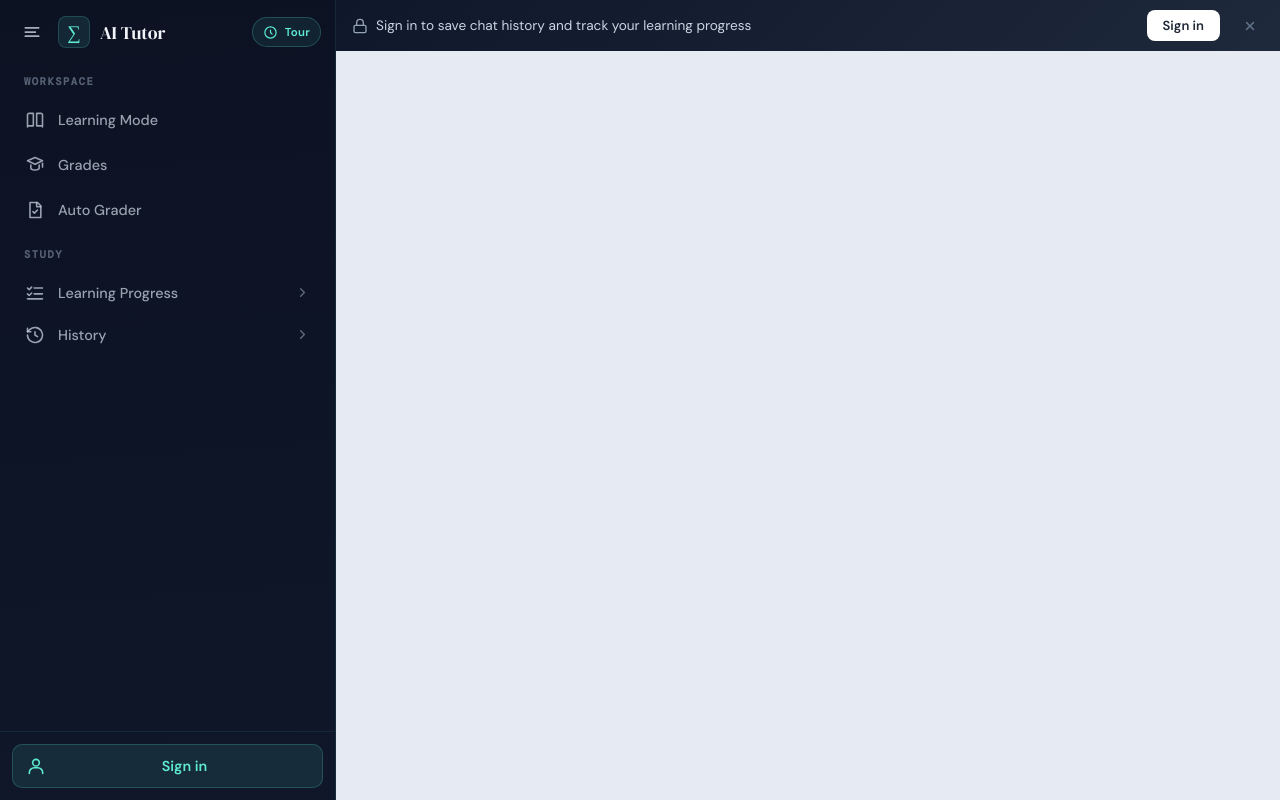
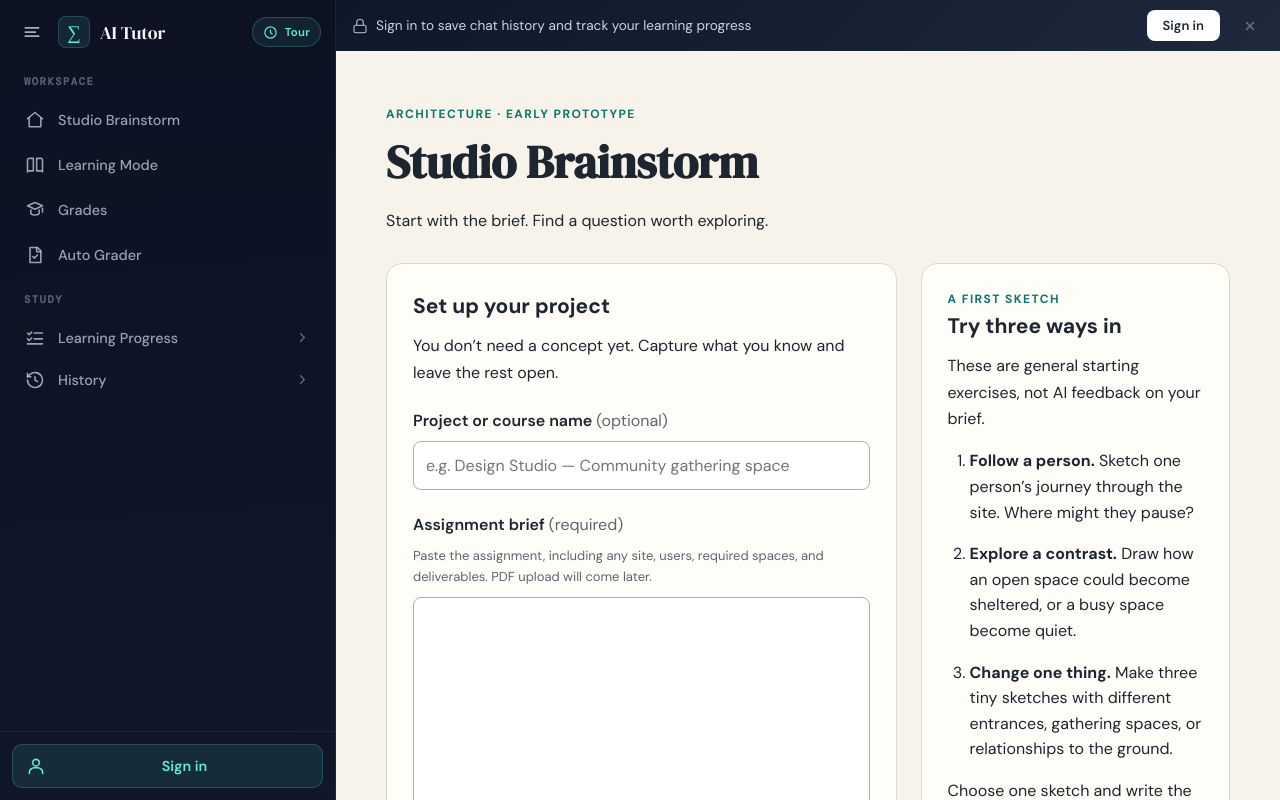
Before and after one commit to itsronathan/architecture-ai-tutor, a React (Vite) app in the folder frontend/: page /studio in a window 1280 px wide. Built offline with nearby package versions, Linux system fonts and the light colour scheme; no server answers.

Commit message:
Add architecture studio brainstorming starter

```diff
--- a/frontend/src/App.tsx
+++ b/frontend/src/App.tsx
@@ -7,6 +7,7 @@ import LearningModel from "./LearningModel";
 import MyLearningBar from "./MyLearningBar";
 import UserProfile from "./UserProfile";
 import Grades from "./Grades";
+import StudioBrainstorm from "./StudioBrainstorm";
 import SignInModal from "./SignInModal";
 import Sidebar from "./components/Sidebar";
 import OnboardingTour from "./components/OnboardingTour";
@@ -66,6 +67,7 @@ function AppShell() {
             <Route path="/learning-bar" element={<MyLearningBar />} />
             <Route path="/profile" element={<UserProfile />} />
             <Route path="/grades" element={<Grades />} />
+            <Route path="/studio" element={<StudioBrainstorm key={user?.uid || "guest"} ownerId={user?.uid || "guest"} />} />
           </Routes>
         </div>
 
--- a/frontend/src/Home.tsx
+++ b/frontend/src/Home.tsx
@@ -51,6 +51,10 @@ export default function Home() {
                   {user ? "Continue to Learning Mode" : "Start learning"} <span className="hs-arrow">→</span>
                 </Link>
                 {!loading && !user && <span className="hs-note">↜ free for students!</span>}
+              </div>
+
+              <div className="hs-cta-row hs-cta-row--sub">
+                <Link to="/studio" className="hs-btn-ghost">Try Studio Brainstorm →</Link>
               </div>
 
               {!loading && !user && (
--- /dev/null
+++ b/frontend/src/StudioBrainstorm.css
@@ -0,0 +1,25 @@
+.app-container .content:has(.studio-page) { display: block; overflow-y: auto; background: #f7f3ea; }
+.studio-page { max-width: 1160px; margin: 0 auto; padding: 40px 32px 72px; color: #1c2530; font-family: 'DM Sans', system-ui, sans-serif; }
+.studio-header { margin-bottom: 28px; }
+.studio-page .studio-eyebrow { color: #0f766e; font-size: 12px; letter-spacing: .12em; text-transform: uppercase; font-weight: 700; }
+.studio-page h1 { font-family: 'DM Serif Display', Georgia, serif; font-size: clamp(32px, 5vw, 46px); color: #1c2530; background: none; -webkit-text-fill-color: currentColor; }
+.studio-page h2 { font-size: 21px; margin-bottom: 10px; }
+.studio-page h3 { font-size: 16px; margin-top: 18px; }
+.studio-page p { line-height: 1.65; }
+.studio-layout { display: grid; grid-template-columns: minmax(0, 1.65fr) minmax(0, 1fr); gap: 24px; align-items: start; }
+.studio-card { background: #fffdf8; border: 1px solid #dcd8ce; border-radius: 16px; padding: 26px; min-width: 0; }
+.studio-card label { display: block; font-weight: 600; margin: 22px 0 7px; }
+.studio-card label span { font-weight: 400; color: #5b6672; }
+.studio-card input, .studio-card textarea { display: block; box-sizing: border-box; width: 100%; background: #fff; color: #1c2530; border: 1px solid #a9b0b2; border-radius: 8px; padding: 11px 12px; font: inherit; }
+.studio-card textarea { resize: vertical; min-height: 90px; }
+.studio-card input:focus-visible, .studio-card textarea:focus-visible, .studio-card button:focus-visible { outline: 3px solid #0f766e; outline-offset: 3px; }
+.studio-card button { margin-top: 22px; border: 0; border-radius: 8px; padding: 12px 20px; background: #0f766e; color: white; font: inherit; font-weight: 600; cursor: pointer; }
+.studio-card button:hover { background: #115e59; }
+.studio-page .studio-small, #studio-brief-help { font-size: 13px; color: #5b6672; margin-bottom: 9px; }
+.studio-status { margin: 10px 0; font-size: 14px; }
+.studio-side { display: grid; gap: 20px; }
+.studio-side ol { padding-left: 22px; margin: 16px 0; }
+.studio-side li { margin: 16px 0; }
+.studio-summary { margin-top: 24px; overflow-wrap: anywhere; }
+.studio-summary p { white-space: pre-wrap; }
+@media (max-width: 850px) { .studio-layout { grid-template-columns: 1fr; } .studio-page { padding: 24px 16px 48px; } .studio-card { padding: 20px; } }
--- /dev/null
+++ b/frontend/src/StudioBrainstorm.tsx
@@ -0,0 +1,102 @@
+import { useState, type FormEvent } from "react";
+import "./StudioBrainstorm.css";
+
+type Draft = { title: string; brief: string; interests: string; experience: string };
+const EMPTY: Draft = { title: "", brief: "", interests: "", experience: "" };
+
+function readDraft(key: string): Draft {
+  try {
+    const value: unknown = JSON.parse(localStorage.getItem(key) || "null");
+    if (value && typeof value === "object" && Object.keys(EMPTY).every(
+      field => typeof (value as Record<string, unknown>)[field] === "string",
+    )) return value as Draft;
+  } catch { /* An unavailable or invalid draft starts with an empty form. */ }
+  return { ...EMPTY };
+}
+
+export default function StudioBrainstorm({ ownerId }: { ownerId: string }) {
+  const storageKey = `studio-brainstorm:v1:${ownerId}`;
+  const [draft, setDraft] = useState(() => readDraft(storageKey));
+  const [status, setStatus] = useState("");
+  const [summary, setSummary] = useState<Draft | null>(null);
+
+  function update(field: keyof Draft, value: string) {
+    setDraft(current => ({ ...current, [field]: value }));
+    setStatus("Unsaved changes");
+    setSummary(null);
+  }
+
+  function save(event: FormEvent<HTMLFormElement>) {
+    event.preventDefault();
+    if (!draft.brief.trim()) {
+      setStatus("Paste your assignment brief before saving.");
+      return;
+    }
+    setSummary({ ...draft });
+    try {
+      localStorage.setItem(storageKey, JSON.stringify(draft));
+      setStatus("Draft saved in this browser.");
+    } catch {
+      setStatus("Browser storage is unavailable. Your notes are still here, but will be lost when you leave.");
+    }
+  }
+
+  return (
+    <main className="studio-page">
+      <header className="studio-header">
+        <p className="studio-eyebrow">Architecture · Early prototype</p>
+        <h1>Studio Brainstorm</h1>
+        <p>Start with the brief. Find a question worth exploring.</p>
+      </header>
+      <div className="studio-layout">
+        <form className="studio-card" onSubmit={save}>
+          <h2>Set up your project</h2>
+          <p>You don’t need a concept yet. Capture what you know and leave the rest open.</p>
+          <label htmlFor="studio-title">Project or course name <span>(optional)</span></label>
+          <input id="studio-title" value={draft.title} maxLength={200}
+            placeholder="e.g. Design Studio — Community gathering space"
+            onChange={event => update("title", event.target.value)} />
+          <label htmlFor="studio-brief">Assignment brief <span>(required)</span></label>
+          <p id="studio-brief-help">Paste the assignment, including any site, users, required spaces, and deliverables. PDF upload will come later.</p>
+          <textarea id="studio-brief" required rows={9} maxLength={30000}
+            aria-describedby="studio-brief-help" value={draft.brief}
+            onChange={event => update("brief", event.target.value)} />
+          <label htmlFor="studio-interests">What catches your interest? <span>(optional)</span></label>
+          <textarea id="studio-interests" rows={3} maxLength={4000} value={draft.interests}
+            placeholder="A site detail, a material, a memory, a question — or simply ‘I’m not sure yet.’"
+            onChange={event => update("interests", event.target.value)} />
+          <label htmlFor="studio-experience">What might someone experience here? <span>(optional)</span></label>
+          <textarea id="studio-experience" rows={3} maxLength={4000} value={draft.experience}
+            placeholder="Think about arrival, movement, gathering, or finding a quiet place. It’s okay to leave this open."
+            onChange={event => update("experience", event.target.value)} />
+          <button type="submit">Save project draft</button>
+          <p className="studio-status" role="status">{status}</p>
+          <p className="studio-small">Saved on this browser only; not synced to your account. Guest drafts are shared by people using this browser.</p>
+        </form>
+        <aside className="studio-side">
+          <section className="studio-card">
+            <p className="studio-eyebrow">A first sketch</p>
+            <h2>Try three ways in</h2>
+            <p>These are general starting exercises, not AI feedback on your brief.</p>
+            <ol>
+              <li><strong>Follow a person.</strong> Sketch one person’s journey through the site. Where might they pause?</li>
+              <li><strong>Explore a contrast.</strong> Draw how an open space could become sheltered, or a busy space become quiet.</li>
+              <li><strong>Change one thing.</strong> Make three tiny sketches with different entrances, gathering spaces, or relationships to the ground.</li>
+            </ol>
+            <p>Choose one sketch and write the question it helps you investigate.</p>
+          </section>
+          <section className="studio-card">
+            <h2>What comes next</h2>
+            <p>This first version captures your starting point. AI follow-up questions and concept directions are planned for the next step.</p>
+          </section>
+        </aside>
+      </div>
+      {summary && <section className="studio-card studio-summary" aria-label="Project starting point">
+        <h2>{summary.title.trim() || "Your project starting point"}</h2>
+        <h3>Assignment brief</h3><p>{summary.brief}</p>
+        <h3>Your interests</h3><p>{summary.interests.trim() || "Still open — explore through sketches."}</p>
+        <h3>Intended experience</h3><p>{summary.experience.trim() || "Still open — start with one person’s journey."}</p>
+      </section>}
+    </main>
+  );
+}
--- a/frontend/src/components/Sidebar.tsx
+++ b/frontend/src/components/Sidebar.tsx
@@ -65,9 +65,10 @@ const I = {
   ),
 };
 
-type Tab = { key: string; labelKey: "sidebar.learningMode" | "sidebar.grades" | "sidebar.autoGrader"; icon: ReactNode; path: string };
+type Tab = { key: string; labelKey: "sidebar.learningMode" | "sidebar.grades" | "sidebar.autoGrader" | "sidebar.studio"; icon: ReactNode; path: string };
 
 const TABS: Tab[] = [
+  { key: "/studio", labelKey: "sidebar.studio", icon: I.home, path: "/studio" },
   { key: "/learning", labelKey: "sidebar.learningMode", icon: I.learning, path: "/learning" },
   { key: "/grades", labelKey: "sidebar.grades", icon: I.course, path: "/grades" },
   { key: "/autograder", labelKey: "sidebar.autoGrader", icon: I.grader, path: "/autograder" },
--- a/frontend/src/i18n/messages.ts
+++ b/frontend/src/i18n/messages.ts
@@ -63,6 +63,7 @@ const EN = {
   "sidebar.learningMode": "Learning Mode",
   "sidebar.grades": "Grades",
   "sidebar.autoGrader": "Auto Grader",
+  "sidebar.studio": "Studio Brainstorm",
   "sidebar.profile": "My profile",
   "sidebar.learningProgress": "Learning Progress",
   "sidebar.history": "History",
@@ -432,6 +433,7 @@ const ZH: Record<MessageKey, string> = {
   "sidebar.learningMode": "学习模式",
   "sidebar.grades": "成绩",
   "sidebar.autoGrader": "自动批改",
+  "sidebar.studio": "设计构思",
   "sidebar.profile": "我的资料",
   "sidebar.learningProgress": "学习进度",
   "sidebar.history": "对话历史",
@@ -795,6 +797,7 @@ const ES: Record<MessageKey, string> = {
   "sidebar.learningMode": "Modo de aprendizaje",
   "sidebar.grades": "Calificaciones",
   "sidebar.autoGrader": "Corrector automático",
+  "sidebar.studio": "Ideas de arquitectura",
   "sidebar.profile": "Mi perfil",
   "sidebar.learningProgress": "Progreso de aprendizaje",
   "sidebar.history": "Historial",
@@ -1166,6 +1169,8 @@ const TE: Record<MessageKey, string> = {
   "sidebar.learningMode": "అభ్యాస మోడ్",
   "sidebar.grades": "గ్రేడ్‌లు",
   "sidebar.autoGrader": "ఆటో గ్రేడర్",
+  "sidebar.studio": "స్టూడియో ఆలోచనలు",
+  "sidebar.resizeProgress": "జాబితాలో మరిన్ని అంశాలను చూడటానికి లాగండి. రీసెట్ చేయడానికి రెండుసార్లు క్లిక్ చేయండి.",
   "sidebar.profile": "నా ప్రొఫైల్",
   "sidebar.learningProgress": "అభ్యాస పురోగతి",
   "sidebar.history": "చరిత్ర",
```
Also changed, not shown: 2 other files (tests, documents, lock files or other folders).
